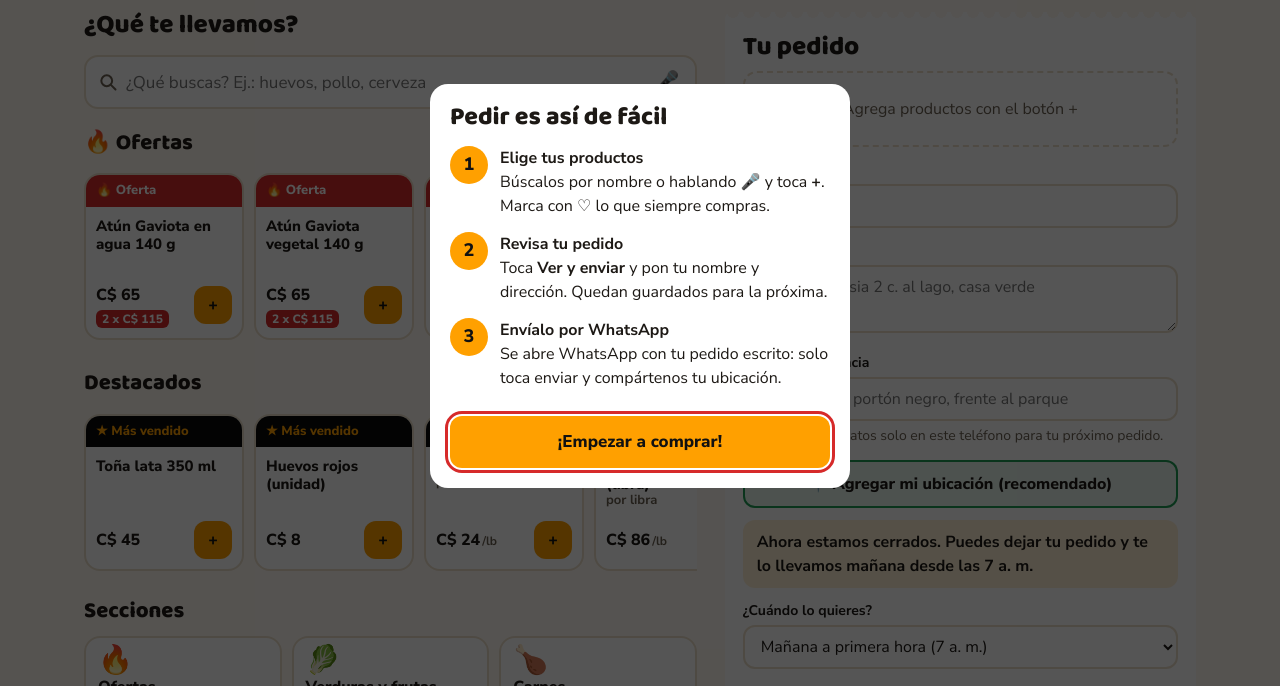
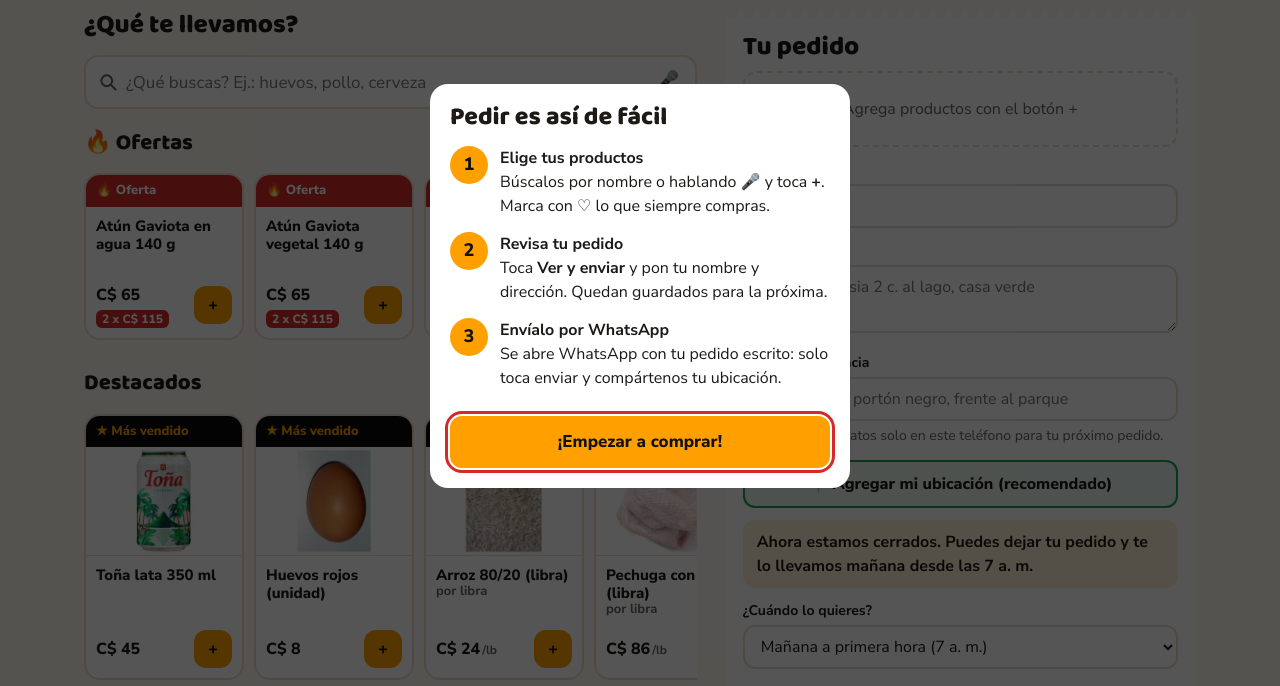
Before and after one commit to jeff1989x-creator/mimarket, a plain HTML site: page index.html in a window 1280 px wide. Shown: the part 114-800 px from the top of the page. Drawn offline with Linux system fonts and the light colour scheme.

Commit message:
Agregar fotos a los productos destacados

```diff
--- /dev/null
+++ b/destacados.css
@@ -0,0 +1,23 @@
+.dcard-photo {
+  position: relative;
+  display: grid;
+  place-items: center;
+  aspect-ratio: 10 / 7;
+  border-bottom: 1px solid var(--line);
+  background: light-dark(#fff7e8, #312820);
+  font-size: 36px;
+}
+
+.dcard-photo img {
+  position: absolute;
+  inset: 0;
+  display: block;
+  width: 100%;
+  height: 100%;
+  object-fit: contain;
+  background: #fff;
+}
+
+.photo-credits {
+  color: inherit;
+}
--- /dev/null
+++ b/destacados.js
@@ -0,0 +1,62 @@
+(() => {
+  const destacados = document.getElementById('dest');
+  if (!destacados) return;
+
+  const fotos = {
+    23588: ['tona-350', '🍺'],
+    19802: ['huevo-rojo', '🥚'],
+    16098: ['arroz-80-20', '🍚'],
+    21796: ['pechuga-con-ala', '🍗'],
+    21384: [null, '🍞'],
+    15524: ['banano', '🍌'],
+    17335: ['coca-cola-2l', '🥤'],
+    15969: ['fuente-pura-galon', '💧'],
+    23393: ['tomate', '🍅'],
+    21798: ['pierna-con-muslo', '🍗'],
+    22664: ['spark-limon-hierbabuena', '🥫'],
+    21667: ['raptor-600', '🥤'],
+  };
+
+  function mostrarFotos() {
+    for (const tarjeta of destacados.querySelectorAll('[data-k="d"] .dcard')) {
+      const id = tarjeta.querySelector('[data-inc]')?.dataset.inc;
+      const foto = fotos[id];
+      const nombre = tarjeta.querySelector('.nm');
+      if (!foto || !nombre || tarjeta.querySelector('.dcard-photo')) continue;
+
+      const [archivo, icono] = foto;
+      const marco = document.createElement('div');
+      marco.className = 'dcard-photo';
+      marco.setAttribute('aria-hidden', 'true');
+      marco.textContent = icono;
+
+      if (archivo) {
+        const imagen = document.createElement('img');
+        imagen.alt = '';
+        imagen.width = 320;
+        imagen.height = 224;
+        imagen.loading = 'lazy';
+        imagen.decoding = 'async';
+        imagen.addEventListener('error', () => imagen.remove(), { once: true });
+        imagen.src = `img/destacados/${archivo}.webp`;
+        marco.append(imagen);
+      }
+
+      nombre.before(marco);
+    }
+  }
+
+  mostrarFotos();
+  new MutationObserver(mostrarFotos).observe(destacados, { childList: true });
+
+  const nota = document.querySelector('main > section > .note');
+  if (nota) {
+    const creditos = document.createElement('a');
+    creditos.className = 'photo-credits';
+    creditos.href = 'img/destacados/creditos.txt';
+    creditos.target = '_blank';
+    creditos.rel = 'noopener';
+    creditos.textContent = 'Créditos de fotos';
+    nota.append(' · ', creditos);
+  }
+})();
--- a/index.html
+++ b/index.html
@@ -135,6 +135,8 @@ details.seg summary{cursor:pointer;font-weight:800;list-style:none}details.seg s
 <meta property="og:title" content="Pedidos MiMarket">
 <meta property="og:description" content="Arma tu pedido y envíalo por WhatsApp. Entrega a domicilio.">
 <meta property="og:image" content="icon-512.png">
+<link rel="stylesheet" href="destacados.css">
+<script src="destacados.js" defer></script>
 <style>
 #inst{position:fixed;left:12px;right:12px;bottom:calc(12px + env(safe-area-inset-bottom));z-index:60;display:flex;gap:10px;align-items:center;background:#111;color:#fff;border-radius:14px;padding:10px 12px;box-shadow:0 8px 24px #0005;max-width:520px;margin:0 auto}
 #inst[hidden]{display:none}#inst img{width:40px;height:40px;border-radius:10px}
--- a/sw.js
+++ b/sw.js
@@ -1,6 +1,6 @@
 // Pedidos MiMarket: siempre intenta traer precios nuevos; sin señal muestra la última copia.
-const C='mimarket-202611252128';
-const BASE=['./','./index.html','./manifest.webmanifest','./icon-192.png','./icon-512.png'];
+const C='mimarket-202611252131';
+const BASE=['./','./index.html','./manifest.webmanifest','./icon-192.png','./icon-512.png','./destacados.css','./destacados.js'];
 self.addEventListener('install',e=>{self.skipWaiting();e.waitUntil(caches.open(C).then(c=>c.addAll(BASE)).catch(()=>{}))});
 self.addEventListener('activate',e=>e.waitUntil(caches.keys().then(k=>Promise.all(k.filter(x=>x!==C).map(x=>caches.delete(x)))).then(()=>self.clients.claim())));
 self.addEventListener('fetch',e=>{
```
Also changed, not shown: img/destacados/arroz-80-20.webp (added), img/destacados/banano.webp (added), img/destacados/coca-cola-2l.webp (added), img/destacados/creditos.txt (added), img/destacados/fuente-pura-galon.webp (added), img/destacados/huevo-rojo.webp (added), img/destacados/pechuga-con-ala.webp (added), img/destacados/pierna-con-muslo.webp (added), img/destacados/raptor-600.webp (added), img/destacados/spark-limon-hierbabuena.webp (added), img/destacados/tomate.webp (added), img/destacados/tona-350.webp (added), 1 other file.
